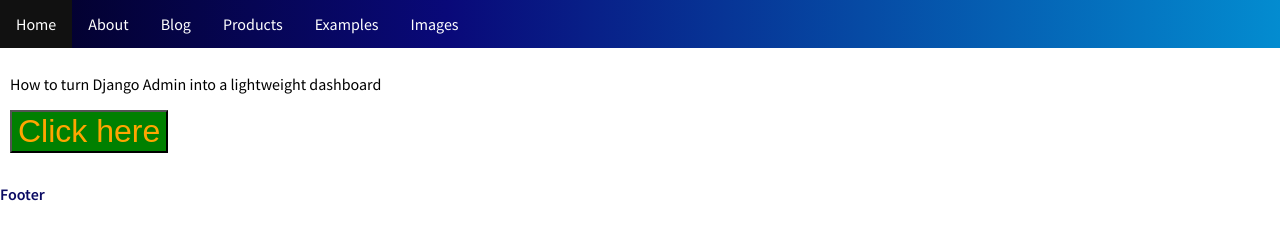
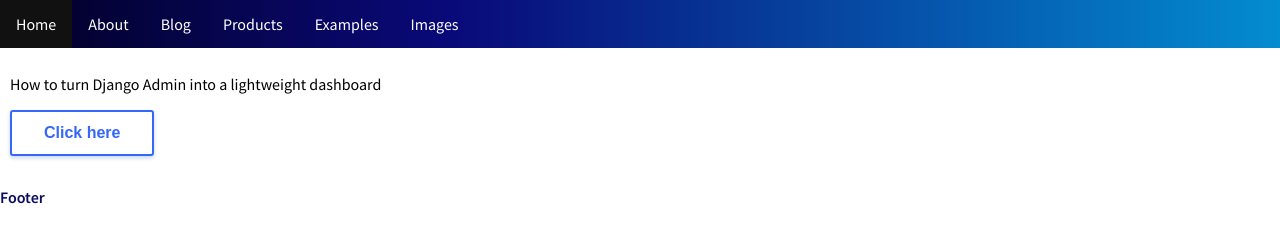
Before and after one commit to Njokosi/learning-gatsby, a Gatsby site: page / in a window 1280 px wide. Built offline with nearby package versions, Linux system fonts and the light colour scheme; Gatsby itself is replaced by a stand-in of ours.

Commit message:
Update button.js

```diff
--- a/src/components/button.js
+++ b/src/components/button.js
@@ -1,7 +1,19 @@
 import styled from "styled-components";
 
 export const ExampleButton = styled.button`
-    background: green;
-    color: orange;
-    font-size: 2rem;
+      font-style: normal;
+      font-weight: 600;
+      display: inline-block;
+      padding: 12px 32px;
+      font-size: 16px;
+      line-height: normal;
+      text-align: center;
+      border: 2px solid transparent;
+      border-radius: 3px;
+      outline: 0;
+      box-shadow: 0 2px 4px 0 #c8d7ee;
+      transition: all 0.2s ease-in-out;
+      color: #3368fa;
+      background-color: #fff;
+      border-color: #3368fa;
 `
```
